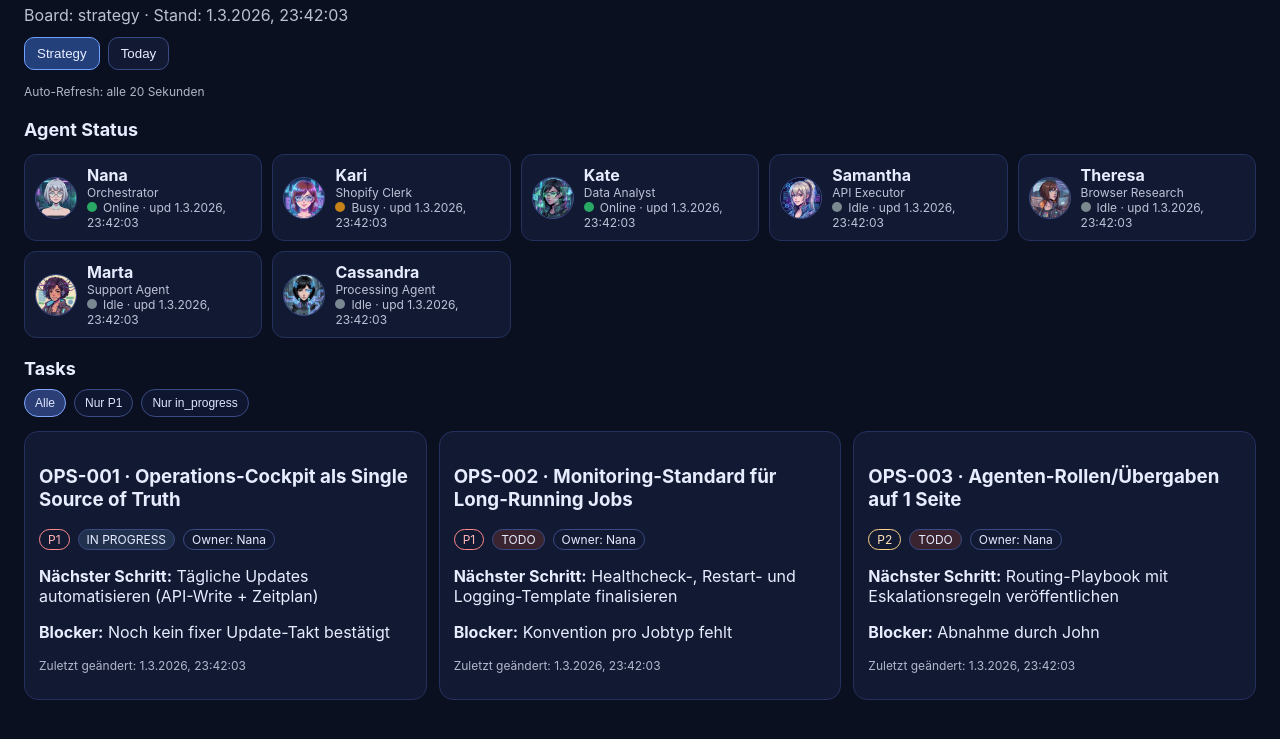
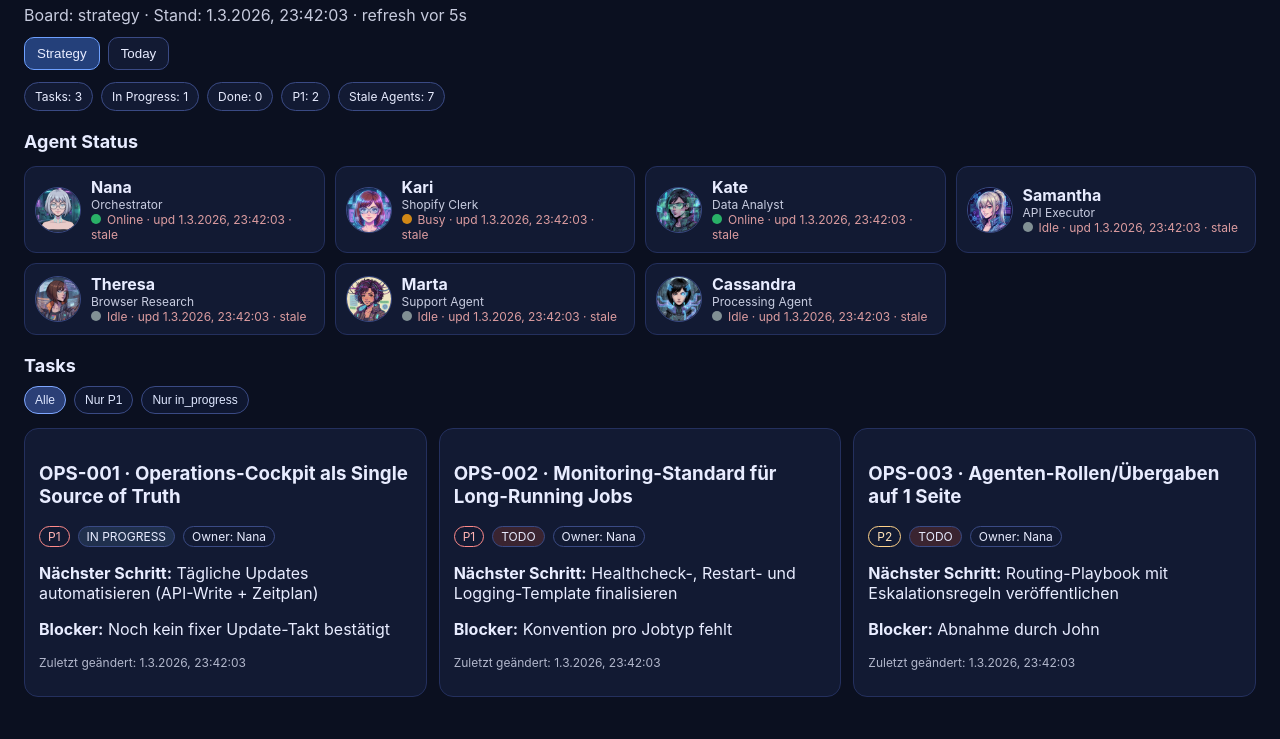
Before and after one commit to Bunnykiller151/openclaw-cockpit, a website: page index.html in a window 1280 px wide. Shown: the part 61-800 px from the top of the page. Drawn offline with Linux system fonts and the light colour scheme.

Commit message:
feat: iteration 2 with heartbeat API, stale indicators, and board stats

```diff
--- a/index.html
+++ b/index.html
@@ -7,17 +7,20 @@
   <style>
     body{font-family:Inter,system-ui,Arial,sans-serif;background:#0b1020;color:#e8ecff;margin:0;padding:24px}
     h1{margin:0 0 8px;font-size:28px}
-    .sub{opacity:.8;margin-bottom:12px}
-    .controls{display:flex;gap:8px;margin-bottom:14px;flex-wrap:wrap}
+    .sub{opacity:.85;margin-bottom:12px}
+    .controls{display:flex;gap:8px;margin-bottom:12px;flex-wrap:wrap}
     .btn{cursor:pointer;border:1px solid #3a4a84;background:#121a33;color:#e8ecff;padding:8px 12px;border-radius:10px}
     .btn.active{background:#24407a;border-color:#6ea0ff}
-    .agents{display:grid;gap:10px;grid-template-columns:repeat(auto-fill,minmax(220px,1fr));margin:14px 0 18px}
+    .stats{display:flex;gap:8px;flex-wrap:wrap;margin-bottom:14px}
+    .stat{border:1px solid #3a4a84;background:#121a33;border-radius:999px;padding:6px 10px;font-size:12px}
+    .agents{display:grid;gap:10px;grid-template-columns:repeat(auto-fill,minmax(240px,1fr));margin:14px 0 18px}
     .agent{display:flex;gap:10px;align-items:center;background:#121a33;border:1px solid #24305e;border-radius:12px;padding:10px}
-    .agent img{width:40px;height:40px;border-radius:50%;border:1px solid #3a4a84;object-fit:cover}
+    .agent img{width:44px;height:44px;border-radius:50%;border:1px solid #3a4a84;object-fit:cover}
     .agent .name{font-weight:700}
-    .agent .role{font-size:12px;opacity:.8}
+    .agent .role{font-size:12px;opacity:.85}
     .dot{width:10px;height:10px;border-radius:50%;display:inline-block;margin-right:6px}
     .online{background:#2ecc71}.busy{background:#f39c12}.idle{background:#95a5a6}.offline{background:#e74c3c}
+    .stale{color:#ffb3b3}
     .grid{display:grid;gap:12px;grid-template-columns:repeat(auto-fill,minmax(300px,1fr))}
     .card{background:#121a33;border:1px solid #24305e;border-radius:14px;padding:14px}
     .meta{display:flex;gap:8px;flex-wrap:wrap;margin:8px 0 10px}
@@ -33,14 +36,14 @@
 </head>
 <body>
   <h1>⚡ OpenClaw Cockpit</h1>
-  <div class="sub"><span id="focusLabel">Board</span> · <span id="ts">lädt…</span></div>
+  <div class="sub"><span id="focusLabel">Board</span> · <span id="ts">lädt…</span> · <span id="lastRefresh">refresh …</span></div>
 
   <div class="controls">
     <button id="btn-strategy" class="btn">Strategy</button>
     <button id="btn-today" class="btn">Today</button>
   </div>
 
-  <div class="tiny">Auto-Refresh: alle 20 Sekunden</div>
+  <div id="stats" class="stats"></div>
 
   <h2>Agent Status</h2>
   <div id="agents" class="agents"></div>
@@ -58,6 +61,7 @@
     const agentStatusLabel = s => ({online:'Online',busy:'Busy',idle:'Idle',offline:'Offline'}[s] || s);
     let board = localStorage.getItem('cockpit_board') || 'strategy';
     let filter = localStorage.getItem('cockpit_filter') || 'all';
+    let lastRefreshTs = null;
 
     function boardFile(name){
       if(name === 'today') return './data_today.json';
@@ -69,6 +73,18 @@
       const d = new Date(ts);
       if(Number.isNaN(d.getTime())) return ts;
       return d.toLocaleString('de-DE', { hour12: false });
+    }
+
+    function minutesAgo(ts){
+      if(!ts) return null;
+      const d = new Date(ts).getTime();
+      if(Number.isNaN(d)) return null;
+      return Math.floor((Date.now() - d) / 60000);
+    }
+
+    function isStale(ts, limitMin = 8){
+      const m = minutesAgo(ts);
+      return m !== null && m > limitMin;
     }
 
     function updateButtons(){
@@ -84,23 +100,44 @@
       return items;
     }
 
+    function renderStats(data){
+      const items = data.items || [];
+      const inProgress = items.filter(i => i.status === 'in_progress').length;
+      const done = items.filter(i => i.status === 'done').length;
+      const p1 = items.filter(i => i.priority === 'P1').length;
+      const staleAgents = (data.agents || []).filter(a => isStale(a.updated_at)).length;
+
+      document.getElementById('stats').innerHTML = `
+        <span class="stat">Tasks: ${items.length}</span>
+        <span class="stat">In Progress: ${inProgress}</span>
+        <span class="stat">Done: ${done}</span>
+        <span class="stat">P1: ${p1}</span>
+        <span class="stat">Stale Agents: ${staleAgents}</span>
+      `;
+    }
+
     async function render() {
       try {
         const res = await fetch(boardFile(board) + '?_=' + Date.now(), { cache: 'no-store' });
         const data = await res.json();
         document.getElementById('ts').textContent = `Stand: ${formatTime(data.generated_at)}`;
+        renderStats(data);
 
         const agents = document.getElementById('agents');
-        agents.innerHTML = (data.agents || []).map(a => `
+        agents.innerHTML = (data.agents || []).map(a => {
+          const stale = isStale(a.updated_at);
+          return `
             <article class="agent">
               <img src="${a.portrait || ''}" alt="${a.name || 'Agent'}" />
               <div>
                 <div class="name">${a.name || '-'}</div>
                 <div class="role">${a.role || '-'}</div>
-              <div class="role"><span class="dot ${a.status || 'idle'}"></span>${agentStatusLabel(a.status || 'idle')} · upd ${formatTime(a.updated_at)}</div>
+                <div class="role ${stale ? 'stale' : ''}"><span class="dot ${a.status || 'idle'}"></span>${agentStatusLabel(a.status || 'idle')} · upd ${formatTime(a.updated_at)}${stale ? ' · stale' : ''}</div>
+                ${a.note ? `<div class="tiny">${a.note}</div>` : ''}
               </div>
             </article>
-        `).join('');
+          `;
+        }).join('');
 
         const grid = document.getElementById('grid');
         const filtered = applyFilter(data.items || []);
@@ -143,9 +180,17 @@
       render();
     }));
 
+    function tickRefreshLabel(){
+      const el = document.getElementById('lastRefresh');
+      if(!lastRefreshTs){ el.textContent = 'refresh …'; return; }
+      const sec = Math.floor((Date.now() - lastRefreshTs) / 1000);
+      el.textContent = `refresh vor ${sec}s`;
+    }
+
     updateButtons();
-    render();
-    setInterval(render, 20000);
+    render().then(()=>{ lastRefreshTs = Date.now(); tickRefreshLabel(); });
+    setInterval(async () => { await render(); lastRefreshTs = Date.now(); }, 20000);
+    setInterval(tickRefreshLabel, 1000);
   </script>
 </body>
 </html>
```
Also changed, not shown: server.js (+57 -4 lines), 1 other file. Lines whose indentation alone changed are shown as unchanged.
